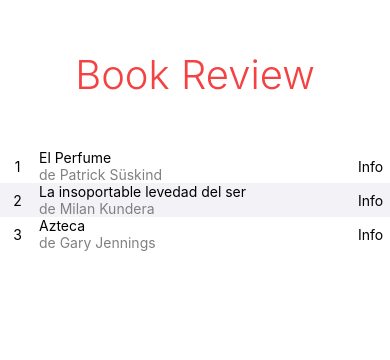
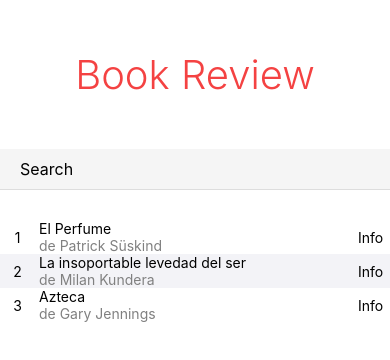
Before and after one commit to gemme/BookReview, a React Native app: screen / in a window 390 px wide. Shown: the top 360 px of the page. Built offline with nearby package versions, Linux system fonts and the light colour scheme.

Commit message:
lab04 InputText and hooks

```diff
--- a/App.js
+++ b/App.js
@@ -6,8 +6,8 @@
  * @flow
  */
 
-import React, {Component} from 'react';
-import {StyleSheet, Text, View} from 'react-native';
+import React, {useState} from 'react';
+import {StyleSheet, TextInput , Text, View} from 'react-native';
 import HeaderStyle from './HeaderStyle';
 
 
@@ -19,13 +19,27 @@ const books = [
 ];
 
 type Props = {};
-export default class App extends Component<Props> {
-  render() {
+const App = (props: Props) => {
+
+  const [searchText, setSearchText] = useState('');
+
     return (
       <View style={styles.container}>
         <Text style={HeaderStyle.header}>Book Review</Text>
 
-        {books.map((book, i) => {
+        <TextInput
+          style={styles.txtInput}
+          placeholder='Search'
+          onChangeText={ text => {
+              setSearchText(text);
+          }}
+        />
+
+        {books
+          .filter(book => {
+            return book.title.toLocaleLowerCase().indexOf(searchText.toLocaleLowerCase()) > -1
+          })
+          .map((book, i) => {
           return (
             <View
             key={i}
@@ -49,8 +63,9 @@ export default class App extends Component<Props> {
         })}
       </View>
     );
-  }
-}
+};
+
+export default App;
 
 const styles = StyleSheet.create({
   'container': {
@@ -68,5 +83,14 @@ const styles = StyleSheet.create({
       flex: 8,
       flexDirection: 'column'
   },
-  'author': { color: 'grey'}
+  'author': { color: 'grey'},
+  'txtInput': {
+    marginBottom: 30,
+    padding: 10,
+    paddingHorizontal: 20,
+    fontSize: 16,
+    borderBottomWidth: 1,
+    borderColor: '#ddd',
+    backgroundColor: '#F5F5F5'
+  }
 });
```
